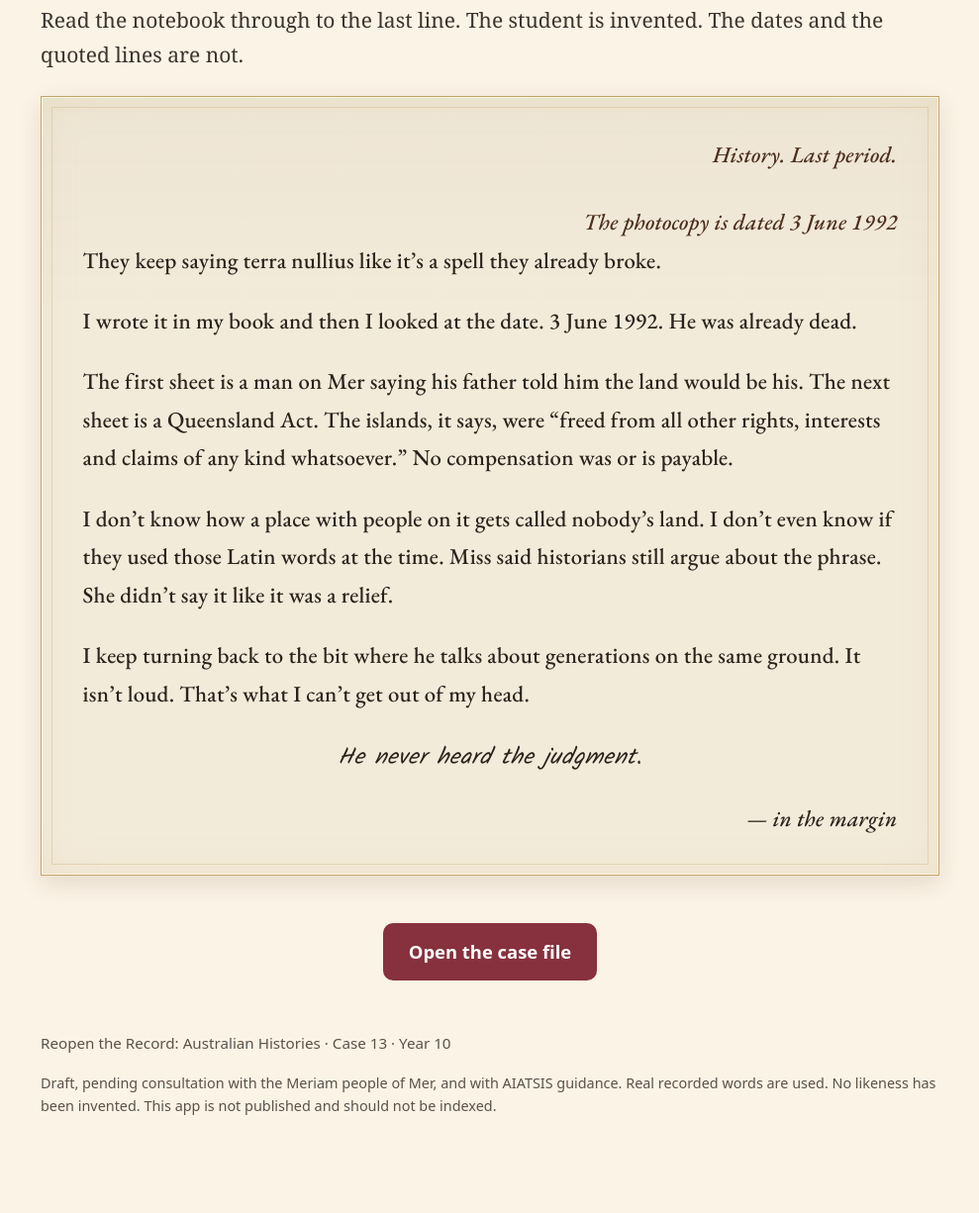
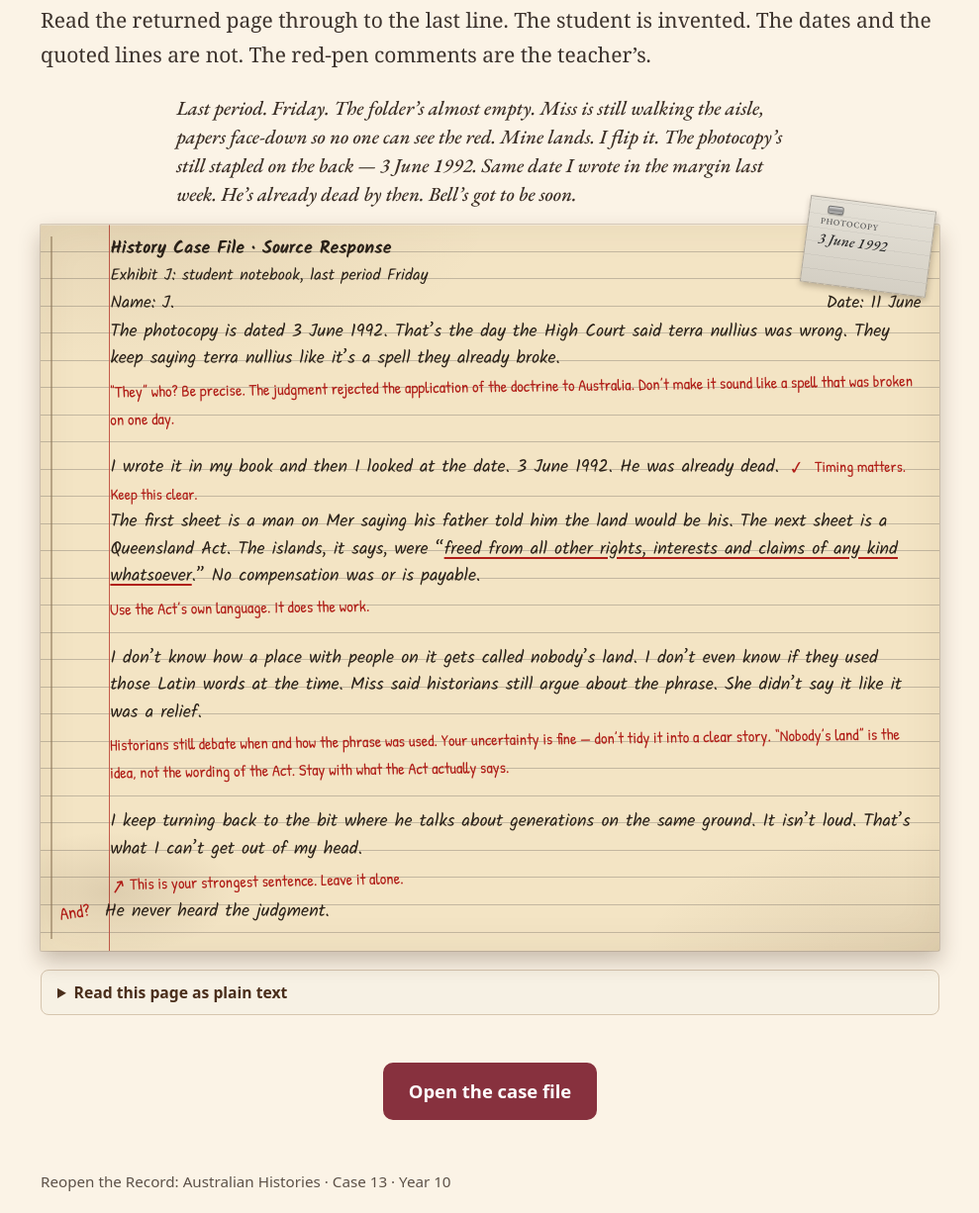
Before and after one commit to RobMac10/mabo-case, a plain HTML site: page index.html in a window 1280 px wide. Shown: the part 750-1976 px from the top of the page at 99% size, without its empty margins (145-1134 px from the left). Before the commit the page ends 1924 px from the top, so only its background shows below. Drawn offline with Linux system fonts and the light colour scheme.

Commit message:
Replace the typographic Mabo opener with a returned exercise-book page.
The Case 13 opener is now a short italic classroom scene and a marked school notebook (Exhibit J), with an accessible plain-text fallback. The teacher note about the artefact stays off the student page. Draft, pending consultation is unchanged.

```diff
--- /dev/null
+++ b/assets/notebook.css
@@ -0,0 +1,265 @@
+@font-face{font-family:"EB Garamond";src:url("fonts/EBGaramond-Regular.ttf") format("truetype");font-weight:400;font-style:normal;font-display:swap}
+@font-face{font-family:"EB Garamond";src:url("fonts/EBGaramond-Italic.ttf") format("truetype");font-weight:400;font-style:italic;font-display:swap}
+@font-face{font-family:"Kalam";src:url("fonts/Kalam-Regular.ttf") format("truetype");font-weight:400;font-style:normal;font-display:swap}
+@font-face{font-family:"Kalam";src:url("fonts/Kalam-Bold.ttf") format("truetype");font-weight:700;font-style:normal;font-display:swap}
+@font-face{font-family:"Patrick Hand";src:url("fonts/PatrickHand-Regular.ttf") format("truetype");font-weight:400;font-style:normal;font-display:swap}
+@font-face{font-family:"Permanent Marker";src:url("fonts/PermanentMarker-Regular.ttf") format("truetype");font-weight:400;font-style:normal;font-display:swap}
+
+:root{
+  --ink:#2b221c;
+  --deep:#2a2118;
+  --rust:#8b3a1e;
+  --red:#b01e18;
+  --paper:#f3e4c4;
+  --paper2:#efe0bd;
+  --rule:#c3b7a0;
+  --margin-red:#c45a4a;
+  --line:1.72rem;
+  --gutter:4.4rem;
+  --desk:#e8d7b8;
+}
+*{box-sizing:border-box}
+html,body{margin:0;padding:0}
+body.book-page{
+  width:794px;height:1123px;overflow:hidden;
+  background:
+    radial-gradient(ellipse at 50% 0%, #f4ead6 0%, #e4d3b0 70%, #d7c19a 100%);
+  color:var(--ink);
+}
+body.book-page.page-2{
+  background:
+    radial-gradient(ellipse at 50% 100%, #f4ead6 0%, #e4d3b0 70%, #d7c19a 100%);
+}
+
+.draft-line{
+  font:italic 600 13px/1.35 "EB Garamond",Georgia,serif;
+  color:var(--rust);
+  text-align:center;
+  margin:0;
+  padding:10px 28px 0;
+}
+.scene{
+  font:italic 400 20px/1.45 "EB Garamond",Georgia,serif;
+  color:#3a2d24;
+  max-width:640px;
+  margin:8px auto 12px;
+  padding:0 36px;
+  text-align:left;
+}
+
+.book-wrap{
+  position:relative;
+  margin:0 28px 0;
+  height:auto;
+}
+body.book-page .book-wrap{margin:0 32px}
+body.book-page.page-1 .book-wrap{height:900px}
+body.book-page.page-2 .book-wrap{margin-top:28px;height:1060px}
+
+.exercise-book{
+  position:relative;
+  background:
+    linear-gradient(90deg,transparent calc(var(--gutter) - 1.5px), var(--margin-red) calc(var(--gutter) - 1.5px), var(--margin-red) var(--gutter), transparent var(--gutter)),
+    repeating-linear-gradient(var(--paper) 0, var(--paper) calc(var(--line) - 1px), var(--rule) calc(var(--line) - 1px), var(--rule) var(--line));
+  background-color:var(--paper);
+  color:var(--deep);
+  font-family:"Kalam",Georgia,cursive;
+  font-size:1.08rem;
+  line-height:var(--line);
+  padding:0.62rem 1.15rem 1.6rem var(--gutter);
+  min-height:24rem;
+  box-shadow:
+    0 10px 22px rgba(60,35,15,.28),
+    0 1px 0 rgba(255,255,255,.4) inset,
+    0 0 0 1px rgba(90,60,30,.18);
+  border-radius:1px 2px 2px 1px;
+  /* worn edge */
+  filter:url(#none);
+}
+.exercise-book::before{
+  content:"";
+  position:absolute;inset:0;pointer-events:none;
+  background:
+    radial-gradient(80% 40% at 10% 0%, rgba(80,50,20,.08), transparent 50%),
+    radial-gradient(60% 30% at 100% 100%, rgba(80,50,20,.10), transparent 55%),
+    radial-gradient(20% 12% at 8% 92%, rgba(70,45,20,.12), transparent 70%);
+  box-shadow:inset 0 0 40px rgba(90,60,30,.08);
+}
+/* left binding edge */
+.exercise-book::after{
+  content:"";
+  position:absolute;left:10px;top:12px;bottom:12px;width:2px;
+  background:#8a7354;
+  opacity:.55;
+}
+
+.photocopy{
+  position:absolute;
+  right:8px;top:-22px;
+  width:128px;height:88px;
+  background:
+    repeating-linear-gradient(0deg, transparent, transparent 13px, rgba(60,60,60,.06) 13px, rgba(60,60,60,.06) 14px),
+    linear-gradient(180deg,#e4e0d6 0%, #d4cfc4 100%);
+  color:#2a2a2a;
+  transform:rotate(7.5deg);
+  box-shadow:1px 3px 6px rgba(40,25,10,.28);
+  border:1px solid #b0aaa0;
+  z-index:4;
+  padding:18px 10px 8px 12px;
+  font-family:"EB Garamond",Georgia,serif;
+  font-size:12.5px;
+  line-height:1.3;
+}
+.photocopy .staple{
+  position:absolute;top:7px;left:18px;
+  width:16px;height:8px;
+  border-radius:2px;
+  background:linear-gradient(180deg,#d8d8d8,#8a8a8a 55%,#b8b8b8);
+  box-shadow:0 1px 1px rgba(0,0,0,.35);
+  border:1px solid #6e6e6e;
+}
+.photocopy .pc-kicker{
+  font-size:8.5px;letter-spacing:.08em;text-transform:uppercase;color:#555;margin:0 0 2px;
+}
+.photocopy .pc-date{font-style:italic;font-size:15px;margin:0}
+
+.ex-heading{
+  font-family:"Kalam",cursive;
+  font-weight:700;
+  font-size:1.12rem;
+  margin:0 0 0;
+  position:relative;
+  z-index:1;
+}
+.ex-exhibit{
+  font-family:"Kalam",cursive;
+  font-size:1.02rem;
+  margin:0 0 .15rem;
+  position:relative;z-index:1;
+}
+.ex-meta{
+  display:flex;justify-content:space-between;gap:1rem;
+  font-family:"Kalam",cursive;
+  font-size:1.08rem;
+  margin:0 0 .15rem;
+  border-bottom:1px solid transparent;
+  position:relative;z-index:1;
+}
+.exercise-book p{
+  margin:0;
+  position:relative;
+  z-index:1;
+}
+.act-quote{
+  text-decoration:underline;
+  text-decoration-color:var(--red);
+  text-decoration-thickness:2px;
+  text-underline-offset:3px;
+}
+
+/* Teacher red pen */
+.red{
+  font-family:"Patrick Hand",cursive;
+  color:var(--red);
+  font-size:1.02rem;
+  line-height:1.25;
+  position:relative;
+  z-index:2;
+}
+.red.margin-note{
+  display:block;
+  margin:0 0 var(--line);
+  max-width:100%;
+  transform:rotate(-0.8deg);
+  line-height:var(--line);
+}
+.red.inline-tick{
+  display:inline-block;
+  font-family:"Permanent Marker",cursive;
+  font-size:1.15rem;
+  transform:rotate(-8deg);
+  margin:0 .25rem 0 .15rem;
+  vertical-align:middle;
+}
+.red.tick-comment{
+  display:inline;
+  font-size:.98rem;
+  transform:none;
+}
+.red.arrow-note{
+  display:block;
+  margin:0 0 calc(var(--line) * .25);
+  transform:rotate(-1.2deg);
+  line-height:var(--line);
+}
+.red.arrow-note .arrow{
+  font-family:"Permanent Marker",cursive;
+  font-size:1.2rem;
+  display:inline-block;
+  transform:rotate(-12deg);
+  margin-right:.25rem;
+  vertical-align:middle;
+}
+.and-wrap{
+  display:flex;
+  align-items:flex-start;
+  gap:0;
+  margin-left:0;
+}
+.red.and{
+  font-family:"Patrick Hand",cursive;
+  font-size:1.12rem;
+  transform:rotate(-8deg);
+  margin-left:calc(0px - var(--gutter) + 0.25rem);
+  width:calc(var(--gutter) - 0.6rem);
+  flex:none;
+  text-align:center;
+  padding-top:0;
+  line-height:var(--line);
+}
+.last-line{flex:1;margin:0}
+
+/* Continue cue on page 1 of the book render only */
+.cont-mark{display:none}
+
+body.book-page.page-1 .exercise-book{min-height:860px;padding-top:0.85rem}
+body.book-page.page-2 .exercise-book{min-height:1020px;padding-top:0.62rem}
+body.book-page.page-1 .book-only-later,
+body.book-page.page-2 .book-only-first{display:none}
+
+/* app layout — used when this sheet is loaded in the Mabo case app */
+.visually-hidden{position:absolute;width:1px;height:1px;padding:0;margin:-1px;overflow:hidden;clip:rect(0,0,0,0);white-space:nowrap;border:0}
+.plain-fallback{margin:1.2rem 0 2rem;padding:.6rem 1rem;background:#f7f1e4;border:1px solid #d6c5ae;border-radius:8px;font-family:system-ui,-apple-system,"Segoe UI",sans-serif;font-size:.98rem;line-height:1.55;color:#3d332d}
+.plain-fallback summary{cursor:pointer;font-weight:700;color:#4a2e1b}
+.plain-fallback .plain-body{margin-top:.8rem}
+.plain-fallback .teacher{color:#8b3a1e}
+body:not(.book-page) .scene{
+  font-size:clamp(1.05rem, 2.8vw, 1.25rem);
+  max-width:40rem;
+  margin:0 auto 1rem;
+  padding:0 .2rem;
+}
+body:not(.book-page) .exercise-book{
+  font-size:1.12rem;
+  min-height:28rem;
+  margin:0 0 1.2rem;
+  padding-top:0.7rem;
+}
+body.easy-read .exercise-book{
+  font-size:1.3rem;
+  --line:2.05rem;
+  padding-top:0.85rem;
+}
+body.easy-read .exercise-book .red{font-size:1.12rem}
+@media (max-width:520px){
+  :root{--gutter:3.15rem;--line:1.68rem}
+  body:not(.book-page) .exercise-book{font-size:1.05rem;padding-right:.85rem}
+  .photocopy{width:96px;height:70px;right:2px;top:-28px}
+  body:not(.book-page) .ex-heading,
+  body:not(.book-page) .ex-exhibit{padding-right:6.4rem}
+  .red.and{font-size:1rem}
+}
+@media print{
+  .plain-fallback{border:1px solid #000}
+  .exercise-book{-webkit-print-color-adjust:exact;print-color-adjust:exact}
+}
--- a/index.html
+++ b/index.html
@@ -7,6 +7,7 @@
 <meta name="description" content="History Case File, Case 13, Year 10. Mabo and terra nullius, 1982–1992. Was Australia ever really treated as ‘nobody’s land’?">
 <meta name="robots" content="noindex, nofollow">
 <link rel="stylesheet" href="assets/style.css">
+<link rel="stylesheet" href="assets/notebook.css">
 </head>
 <body>
 <a class="skip" href="#main">Skip to the case</a>
@@ -49,18 +50,50 @@
         <span class="easy-state">Off</span>
       </label>
     </div>
-    <p class="lead">Read the notebook through to the last line. The student is invented. The dates and the quoted lines are not.</p>
-    <article class="notebook student" aria-label="A Year 10 student’s notebook">
-      <p class="letter-place">History. Last period.</p>
-      <p class="letter-date">The photocopy is dated 3 June 1992</p>
-      <p>They keep saying terra nullius like it’s a spell they already broke.</p>
-      <p>I wrote it in my book and then I looked at the date. 3 June 1992. He was already dead.</p>
-      <p>The first sheet is a man on Mer saying his father told him the land would be his. The next sheet is a Queensland Act. The islands, it says, were “freed from all other rights, interests and claims of any kind whatsoever.” No compensation was or is payable.</p>
+    <p class="lead">Read the returned page through to the last line. The student is invented. The dates and the quoted lines are not. The red-pen comments are the teacher’s.</p>
+    <p class="scene">Last period. Friday. The folder’s almost empty. Miss is still walking the aisle, papers face-down so no one can see the red. Mine lands. I flip it. The photocopy’s still stapled on the back — 3 June 1992. Same date I wrote in the margin last week. He’s already dead by then. Bell’s got to be soon.</p>
+    <article class="exercise-book" aria-label="Returned school exercise-book page. History Case File, Source Response. Exhibit J: student notebook, last period Friday. Name: J. Date: 11 June.">
+      <div class="photocopy" aria-hidden="true">
+        <span class="staple"></span>
+        <p class="pc-kicker">Photocopy</p>
+        <p class="pc-date">3 June 1992</p>
+      </div>
+      <p class="ex-heading">History Case File · Source Response</p>
+      <p class="ex-exhibit">Exhibit J: student notebook, last period Friday</p>
+      <p class="ex-meta"><span>Name: J.</span><span>Date: 11 June</span></p>
+      <p>The photocopy is dated 3 June 1992. That’s the day the High Court said terra nullius was wrong. They keep saying terra nullius like it’s a spell they already broke.</p>
+      <p class="red margin-note"><span class="visually-hidden">Teacher’s comment. </span>“They” who? Be precise. The judgment rejected the application of the doctrine to Australia. Don’t make it sound like a spell that was broken on one day.</p>
+      <p>I wrote it in my book and then I looked at the date. 3 June 1992. He was already dead. <span class="red inline-tick" aria-hidden="true">✓</span> <span class="red tick-comment"><span class="visually-hidden">Teacher’s comment. </span>Timing matters. Keep this clear.</span></p>
+      <p>The first sheet is a man on Mer saying his father told him the land would be his. The next sheet is a Queensland Act. The islands, it says, were “<span class="act-quote">freed from all other rights, interests and claims of any kind whatsoever</span>.” No compensation was or is payable.</p>
+      <p class="red margin-note"><span class="visually-hidden">Teacher’s comment. </span>Use the Act’s own language. It does the work.</p>
       <p>I don’t know how a place with people on it gets called nobody’s land. I don’t even know if they used those Latin words at the time. Miss said historians still argue about the phrase. She didn’t say it like it was a relief.</p>
+      <p class="red margin-note"><span class="visually-hidden">Teacher’s comment. </span>Historians still debate when and how the phrase was used. Your uncertainty is fine — don’t tidy it into a clear story. “Nobody’s land” is the idea, not the wording of the Act. Stay with what the Act actually says.</p>
       <p>I keep turning back to the bit where he talks about generations on the same ground. It isn’t loud. That’s what I can’t get out of my head.</p>
-      <p class="close-line">He never heard the judgment.</p>
-      <p class="letter-sign">— in the margin</p>
+      <p class="red arrow-note"><span class="arrow" aria-hidden="true">↗</span><span class="visually-hidden">Teacher’s comment. </span>This is your strongest sentence. Leave it alone.</p>
+      <div class="and-wrap">
+        <p class="red and"><span class="visually-hidden">Teacher’s comment in the margin. </span>And?</p>
+        <p class="last-line">He never heard the judgment.</p>
+      </div>
     </article>
+    <details class="plain-fallback">
+      <summary>Read this page as plain text</summary>
+      <div class="plain-body">
+        <p><em>Scene.</em> Last period. Friday. The folder’s almost empty. Miss is still walking the aisle, papers face-down so no one can see the red. Mine lands. I flip it. The photocopy’s still stapled on the back — 3 June 1992. Same date I wrote in the margin last week. He’s already dead by then. Bell’s got to be soon.</p>
+        <p><strong>History Case File · Source Response</strong><br>Exhibit J: student notebook, last period Friday<br>Name: J. &nbsp; Date: 11 June</p>
+        <p>The photocopy is dated 3 June 1992. That’s the day the High Court said terra nullius was wrong. They keep saying terra nullius like it’s a spell they already broke.</p>
+        <p class="teacher">Teacher’s comment: “They” who? Be precise. The judgment rejected the application of the doctrine to Australia. Don’t make it sound like a spell that was broken on one day.</p>
+        <p>I wrote it in my book and then I looked at the date. 3 June 1992. He was already dead.</p>
+        <p class="teacher">Teacher’s comment (tick): Timing matters. Keep this clear.</p>
+        <p>The first sheet is a man on Mer saying his father told him the land would be his. The next sheet is a Queensland Act. The islands, it says, were “freed from all other rights, interests and claims of any kind whatsoever.” No compensation was or is payable.</p>
+        <p class="teacher">Teacher’s comment (underline under the Act quote): Use the Act’s own language. It does the work.</p>
+        <p>I don’t know how a place with people on it gets called nobody’s land. I don’t even know if they used those Latin words at the time. Miss said historians still argue about the phrase. She didn’t say it like it was a relief.</p>
+        <p class="teacher">Teacher’s comment: Historians still debate when and how the phrase was used. Your uncertainty is fine — don’t tidy it into a clear story. “Nobody’s land” is the idea, not the wording of the Act. Stay with what the Act actually says.</p>
+        <p>I keep turning back to the bit where he talks about generations on the same ground. It isn’t loud. That’s what I can’t get out of my head.</p>
+        <p class="teacher">Teacher’s comment (arrow): This is your strongest sentence. Leave it alone.</p>
+        <p>He never heard the judgment.</p>
+        <p class="teacher">Teacher’s comment, in the margin beside the last line: And?</p>
+      </div>
+    </details>
     <p class="next"><button type="button" class="btn big" data-goto="case">Open the case file</button></p>
   </section>
 
@@ -271,6 +304,7 @@
       <div class="sleuth-body">
         <p>Draft, pending consultation with the Meriam people of Mer, and with AIATSIS guidance. A deceased-persons warning should stay on the student pages. No photograph of Eddie Koiki Mabo is used, because a public-domain and culturally appropriate image was not established for this draft; a silhouette is used instead. No likeness has been invented. Living descendants are not dated or pictured.</p>
         <p>The narrator of the notebook is invented. The quoted words, the 1985 Act, and the dates are not. Eddie Mabo did not hear the judgment.</p>
+        <p>This note is not part of the student page. The student work is written to look like a returned exercise-book page. The red-pen comments, underlines, ticks and the final “And?” are the teacher’s. The photocopy date, the Mer statement and the Queensland Act wording are drawn from real sources. The student’s uncertainty about the Latin phrase and the timing of Eddie Mabo’s death is left intact.</p>
         <p>Fact-finding by Moynihan J in the Queensland Supreme Court did not accept all of Eddie Mabo’s particular claims to individual lands at Las. The High Court still recognised Meriam native title in most of the Murray Islands. Do not flatten that. It is sensitive for family and should be handled as a conflict in the record, not as a gotcha.</p>
         <p>Official codes used: AC9HH10K10, AC9HH10K11, AC9HH10K13 (Australian Curriculum v9, History 7–10, Year 10 — Building modern Australia). These are the 7–10 History codes, not the old “AC9HS10” form.</p>
         <p>Further reading is listed in the printed Teacher Note. No author’s name is printed on the student pages.</p>
```
Also changed, not shown: assets/fonts/PatrickHand-Regular.ttf (added), assets/fonts/PermanentMarker-Regular.ttf (added).
